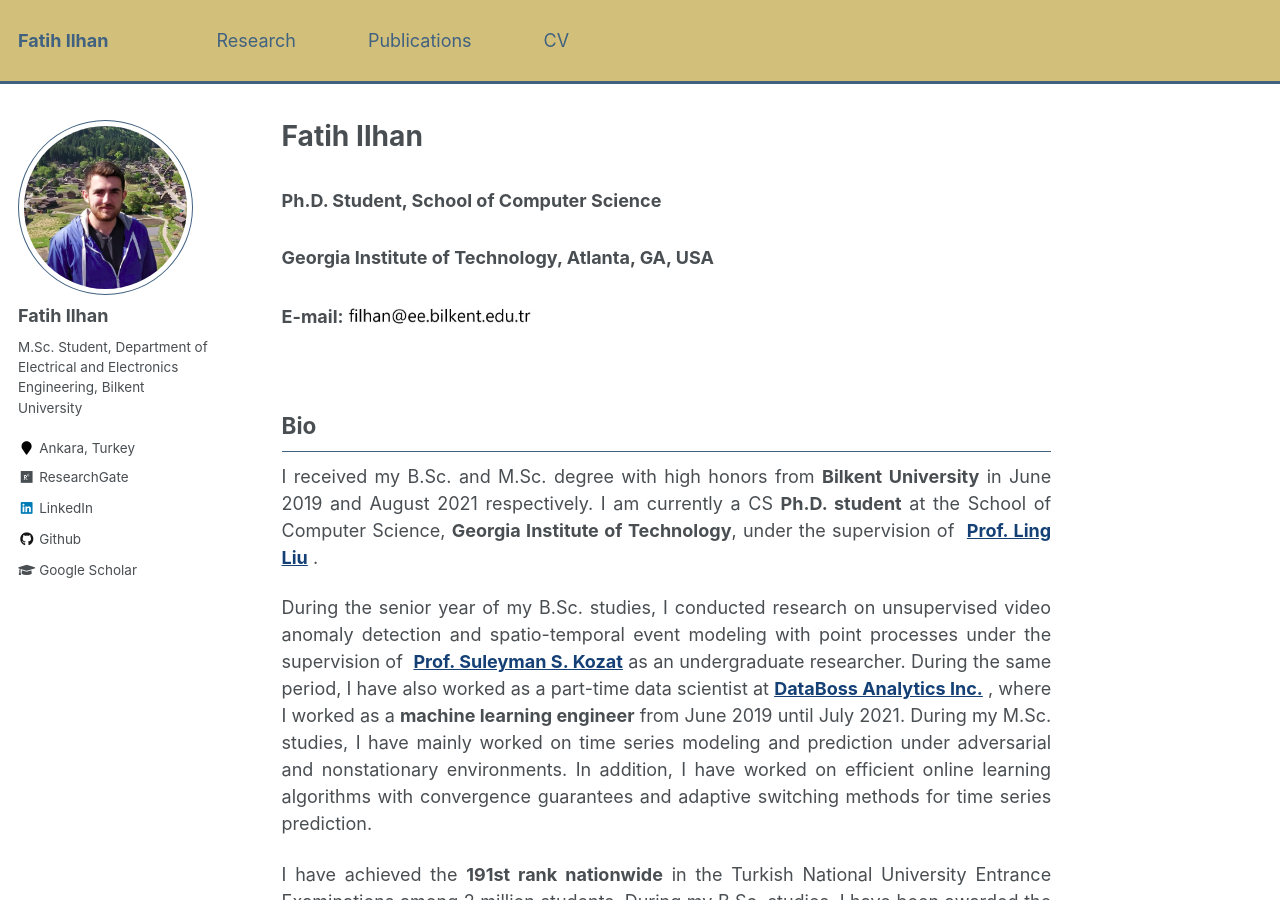
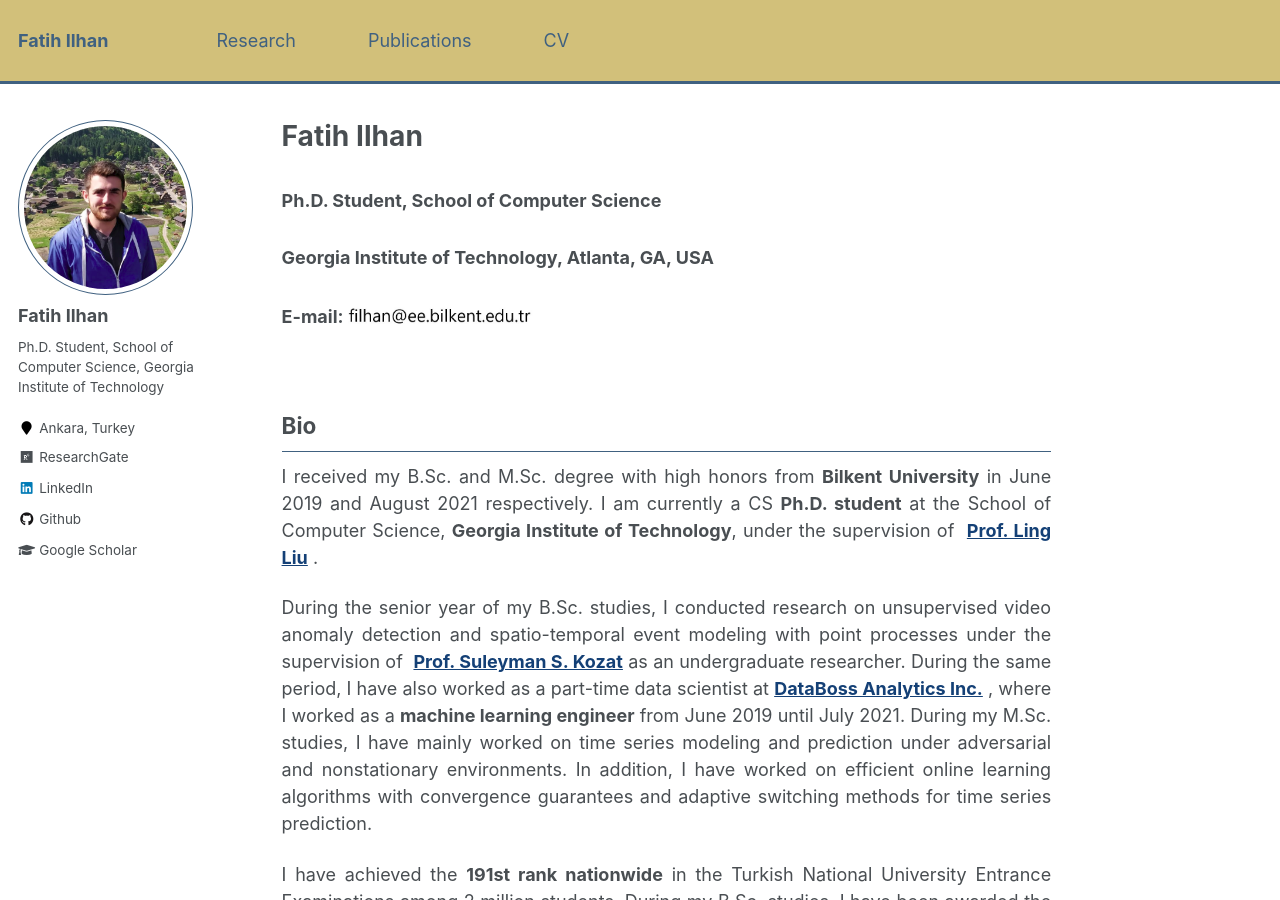
Before and after one commit to fatih-ilhan/fatih-ilhan.github.io, a Jekyll site: the page built from _pages/about.md, in a window 1280 px wide and 900 px high. Built offline with Jekyll 4.4.1, drawn with Linux system fonts in a browser that asks for light colours.

```diff
--- a/_config.yml
+++ b/_config.yml
@@ -15,7 +15,7 @@
 title                    : "Fatih Ilhan"
 title_separator          : "-"
 name                     : &name "Fatih Ilhan"
-description              : &description "M.Sc Student at Bilkent University"
+description              : &description "Ph.D. Student at Georgia Institute of Technology"
 url                      : https://fatih-ilhan.github.io # the base hostname & protocol for your site e.g. "https://mmistakes.github.io"
 baseurl                  : "" # the subpath of your site, e.g. "/blog"
 repository               : "fatih-ilhan.github.io"
@@ -87,7 +87,7 @@
 author:
   name             : "Fatih Ilhan"
   avatar           : "profile.png"
-  bio              : "M.Sc. Student, Department of Electrical and Electronics Engineering, Bilkent University"
+  bio              : "Ph.D. Student, School of Computer Science, Georgia Institute of Technology"
   location         : "Ankara, Turkey"
   employer         :
   pubmed           :
```
